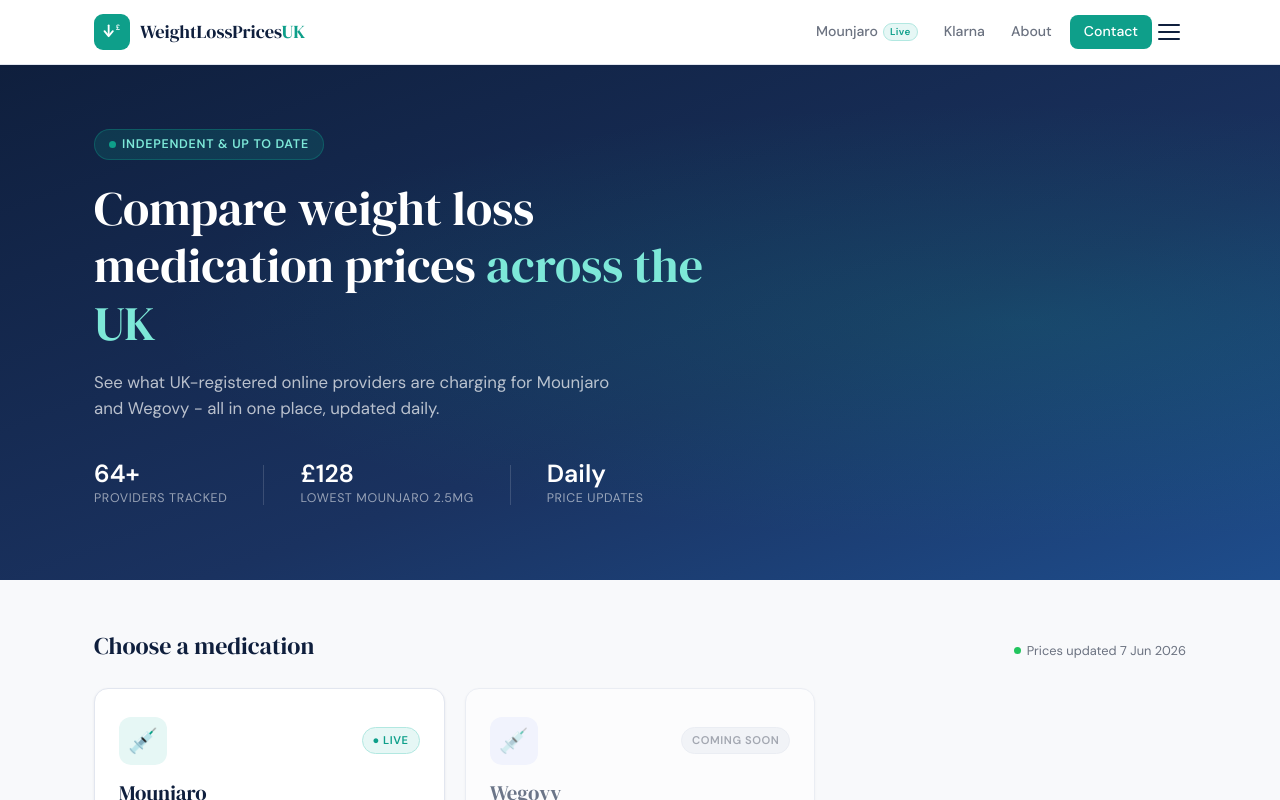
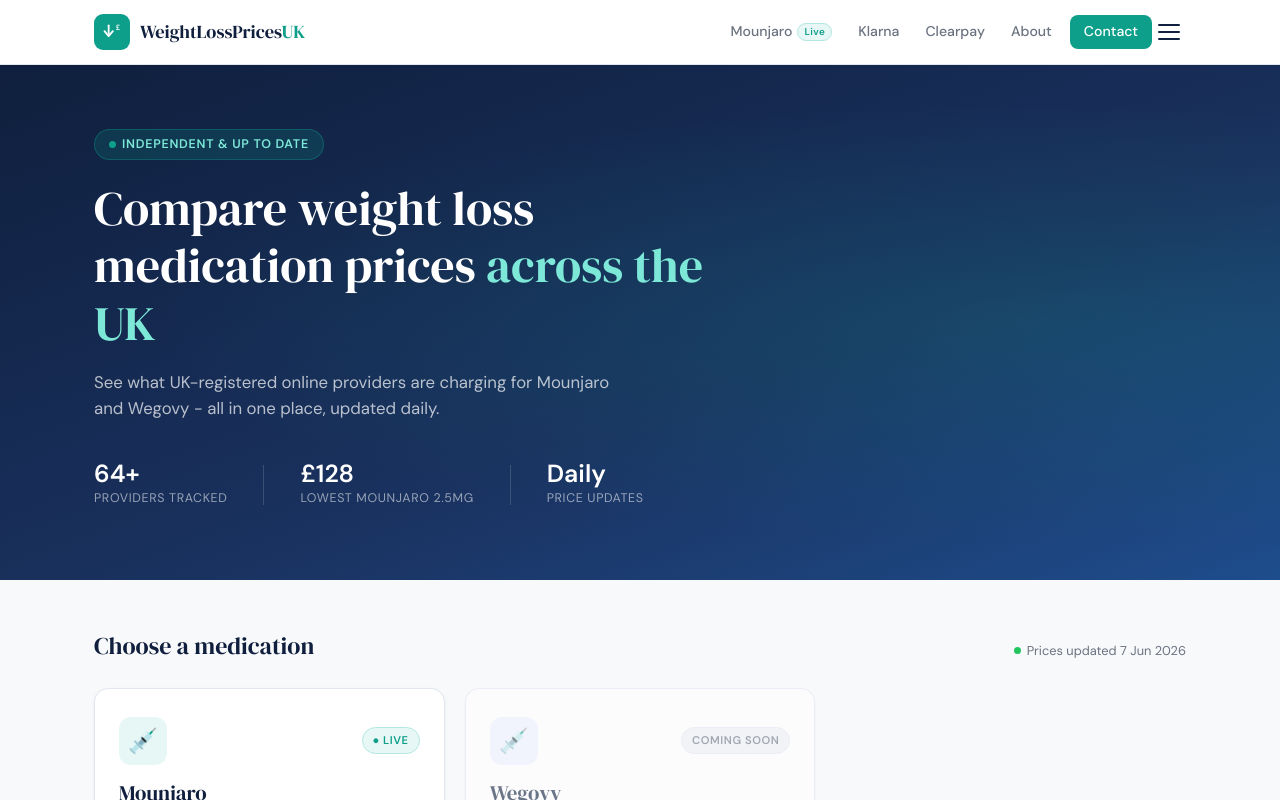
Before and after one commit to monikalukosaityte-lab/weightlosspricesuk, a Next.js app: page / in a window 1280 px wide. Shown: the top 800 px of the page. Built offline with nearby package versions, Linux system fonts and the light colour scheme.

Commit message:
Add Clearpay link to nav
Co-Authored-By: Claude Sonnet 4.6 <noreply@anthropic.com>

```diff
--- a/app/NavBar.tsx
+++ b/app/NavBar.tsx
@@ -50,6 +50,7 @@ export default function NavBar() {
             <span style={{ fontSize: "0.62rem", fontWeight: 600, letterSpacing: "0.04em", padding: "1px 6px", borderRadius: 10, background: "#e6f7f5", color: "#0e9f8a", border: "1px solid #b2e8e1" }}>Live</span>
           </a>
           <a href="/mounjaro/klarna" style={navLinkStyle("/mounjaro/klarna")}>Klarna</a>
+          <a href="/mounjaro/clearpay" style={navLinkStyle("/mounjaro/clearpay")}>Clearpay</a>
           <a href="/about" style={navLinkStyle("/about")}>About</a>
           <a
             href="/contact"
@@ -75,7 +76,7 @@ export default function NavBar() {
       {/* Mobile menu */}
       {menuOpen && (
         <div className="sm:hidden" style={{ borderTop: "1px solid #e2e6ef", background: "#fff", padding: "12px 20px 20px", display: "flex", flexDirection: "column", gap: 4 }}>
-          {([["Mounjaro", "/mounjaro"], ["Klarna", "/mounjaro/klarna"], ["About", "/about"]] as const).map(([label, href]) => (
+          {([["Mounjaro", "/mounjaro"], ["Klarna", "/mounjaro/klarna"], ["Clearpay", "/mounjaro/clearpay"], ["About", "/about"]] as const).map(([label, href]) => (
             <a
               key={href}
               href={href}
```
